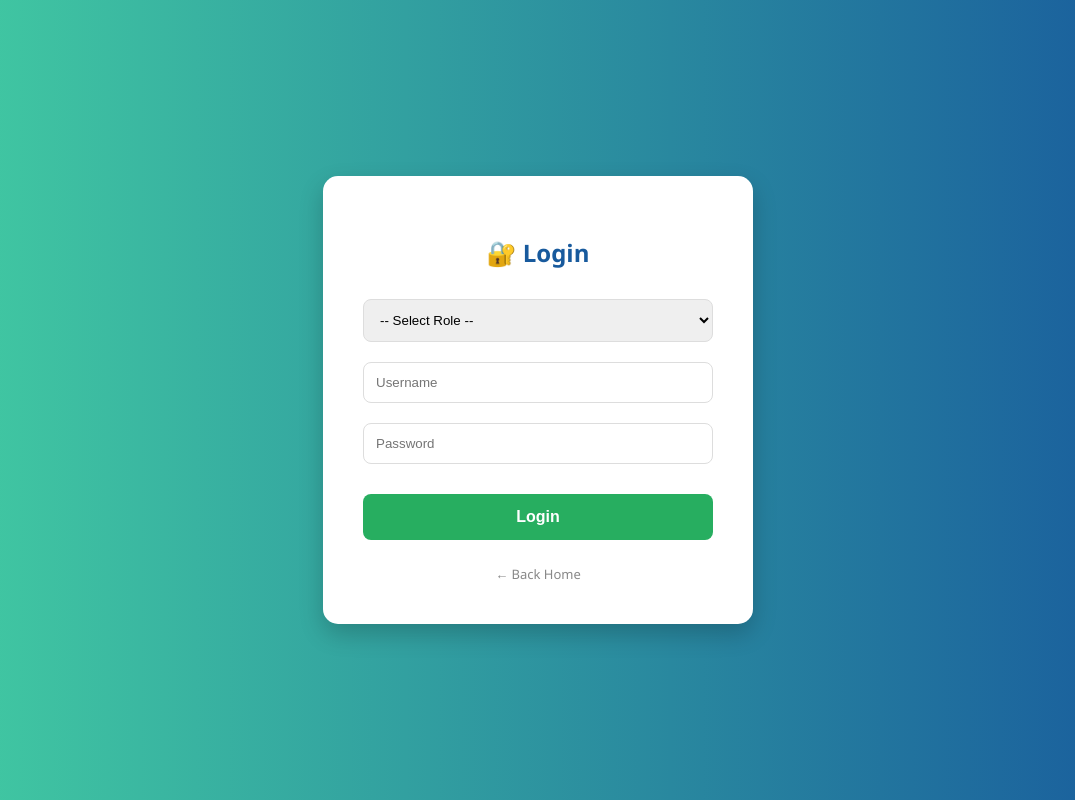
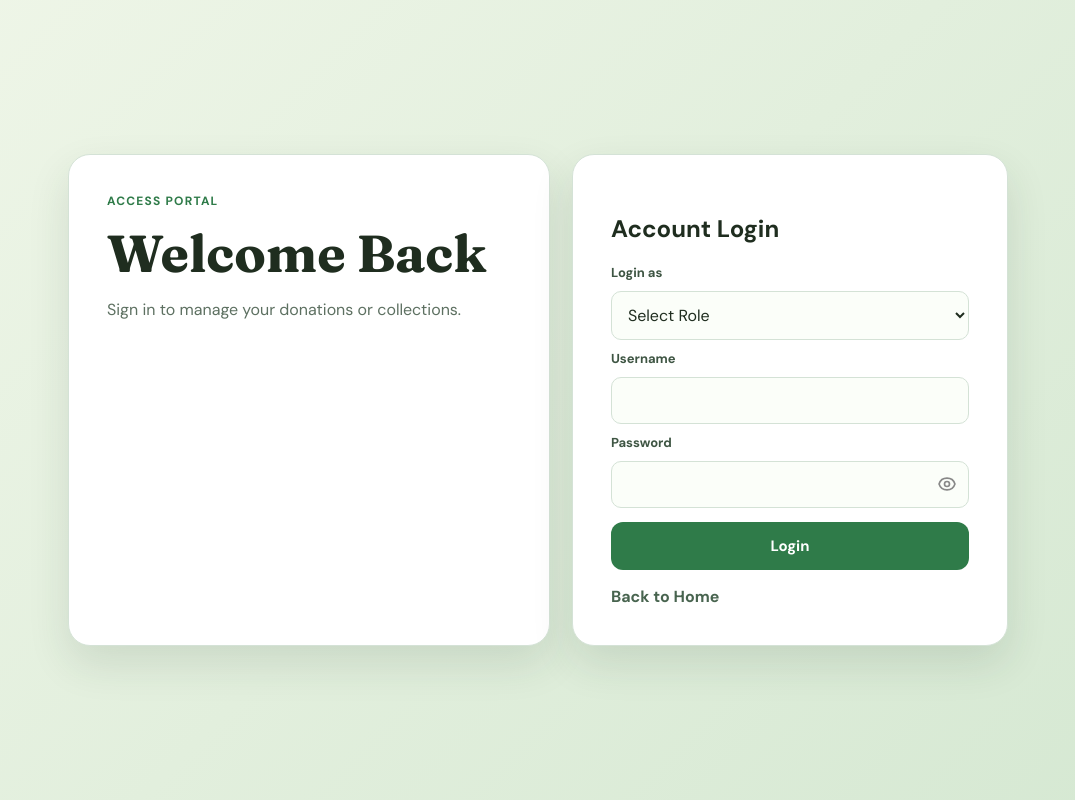
Before and after one commit to hetpatoliya0206/ZeroWaste_Connect, a Flask app: page /login in a window 1280 px wide. Shown: the whole page, without its empty margins (102-1177 px from the left). Run offline with Flask 3, Linux system fonts and the light colour scheme.

Commit message:
login.html with new layout and features
Updated the login page layout and styling, added a password toggle feature, and improved accessibility with labels.

```diff
--- a/ZeroWaste_Connect/templates/login.html
+++ b/ZeroWaste_Connect/templates/login.html
@@ -1,29 +1,74 @@
 <!DOCTYPE html>
-<html>
+<html lang="en">
 <head>
-    <title>Login - ZeroWaste</title>
-    <style>
-        body { font-family: 'Segoe UI', sans-serif; background: linear-gradient(to right, #43cea2, #185a9d); display: flex; justify-content: center; align-items: center; height: 100vh; margin: 0; }
-        .login-card { background: white; width: 350px; padding: 40px; border-radius: 15px; box-shadow: 0px 10px 25px rgba(0,0,0,0.2); text-align: center; }
-        h2 { color: #185a9d; margin-bottom: 20px; }
-        select, input { width: 100%; padding: 12px; margin: 10px 0; border-radius: 8px; border: 1px solid #ddd; box-sizing: border-box; }
-        button { width: 100%; padding: 14px; margin-top: 20px; border: none; border-radius: 8px; background-color: #27ae60; color: white; font-size: 16px; cursor: pointer; font-weight: bold; }
-    </style>
+    <meta charset="UTF-8">
+    <meta name="viewport" content="width=device-width, initial-scale=1.0">
+    <title>Login | ZeroWaste Connect</title>
+    <link href="https://fonts.googleapis.com/css2?family=DM+Sans:wght@400;500;700&family=Fraunces:opsz,wght@9..144,700&display=swap" rel="stylesheet">
+    <link rel="stylesheet" href="{{ url_for('static', filename='login.css') }}">
 </head>
 <body>
-<div class="login-card">
-    <h2>🔐 Login</h2>
-    <form method="POST">
-        <select name="role" required>
-            <option value="">-- Select Role --</option>
-            <option value="ngo">NGO</option>
-            <option value="restaurant">Restaurant</option>
-        </select>
-        <input type="text" name="name" placeholder="Username" required>
-        <input type="password" name="password" placeholder="Password" required>
-        <button type="submit">Login</button>
-    </form>
-    <br><a href="/" style="color: #888; text-decoration: none; font-size: 13px;">← Back Home</a>
-</div>
+    <main class="auth-shell">
+
+        <!-- ── Left hero panel ── -->
+        <section class="hero-panel reveal-up">
+            <p class="eyebrow">Access Portal</p>
+            <h1>Welcome Back</h1>
+            <p class="subtitle">Sign in to manage your donations or collections.</p>
+            {% with messages = get_flashed_messages() %}
+              {% if messages %}
+                {% for message in messages %}
+                  <p class="flash-error">{{ message }}</p>
+                {% endfor %}
+              {% endif %}
+            {% endwith %}
+        </section>
+
+        <!-- ── Right form panel ── -->
+        <section class="form-panel reveal-up reveal-delay">
+            <h2>Account Login</h2>
+            <form method="POST" class="stack-form">
+
+                <label for="role">Login as</label>
+                <select id="role" name="role" required>
+                    <option value="">Select Role</option>
+                    <option value="donor">Donor</option>
+                    <option value="ngo">NGO</option>
+                    <option value="restaurant">Restaurant</option>
+                </select>
+
+                <label for="name">Username</label>
+                <input id="name" type="text" name="name" required>
+
+                <label for="password">Password</label>
+                <div class="password-wrapper">
+                    <input id="password" type="password" name="password" required>
+                    <button type="button" class="toggle-pw" onclick="togglePassword()" title="Show/Hide password">
+                        <!-- Eye icon -->
+                        <svg id="eye-icon" xmlns="http://www.w3.org/2000/svg" width="20" height="20" fill="none" viewBox="0 0 24 24" stroke="currentColor" stroke-width="2">
+                            <path stroke-linecap="round" stroke-linejoin="round" d="M15 12a3 3 0 11-6 0 3 3 0 016 0z"/>
+                            <path stroke-linecap="round" stroke-linejoin="round" d="M2.458 12C3.732 7.943 7.523 5 12 5c4.477 0 8.268 2.943 9.542 7-1.274 4.057-5.065 7-9.542 7-4.477 0-8.268-2.943-9.542-7z"/>
+                        </svg>
+                    </button>
+                </div>
+
+                <button type="submit">Login</button>
+            </form>
+            <a class="text-link" href="{{ url_for('home') }}">Back to Home</a>
+        </section>
+
+    </main>
+
+    <script>
+        function togglePassword() {
+            var input = document.getElementById('password');
+            var btn = document.querySelector('.toggle-pw');
+            var isHidden = input.type === 'password';
+            input.type = isHidden ? 'text' : 'password';
+            btn.innerHTML = isHidden
+                ? '<svg xmlns="http://www.w3.org/2000/svg" width="20" height="20" fill="none" viewBox="0 0 24 24" stroke="currentColor" stroke-width="2"><path stroke-linecap="round" stroke-linejoin="round" d="M13.875 18.825A10.05 10.05 0 0112 19c-4.477 0-8.268-2.943-9.542-7a9.97 9.97 0 012.05-3.475M6.53 6.53A9.97 9.97 0 0112 5c4.477 0 8.268 2.943 9.542 7a9.97 9.97 0 01-4.423 5.366M3 3l18 18"/></svg>'
+                : '<svg xmlns="http://www.w3.org/2000/svg" width="20" height="20" fill="none" viewBox="0 0 24 24" stroke="currentColor" stroke-width="2"><path stroke-linecap="round" stroke-linejoin="round" d="M15 12a3 3 0 11-6 0 3 3 0 016 0z"/><path stroke-linecap="round" stroke-linejoin="round" d="M2.458 12C3.732 7.943 7.523 5 12 5c4.477 0 8.268 2.943 9.542 7-1.274 4.057-5.065 7-9.542 7-4.477 0-8.268-2.943-9.542-7z"/></svg>';
+        }
+    </script>
 </body>
 </html>
```
